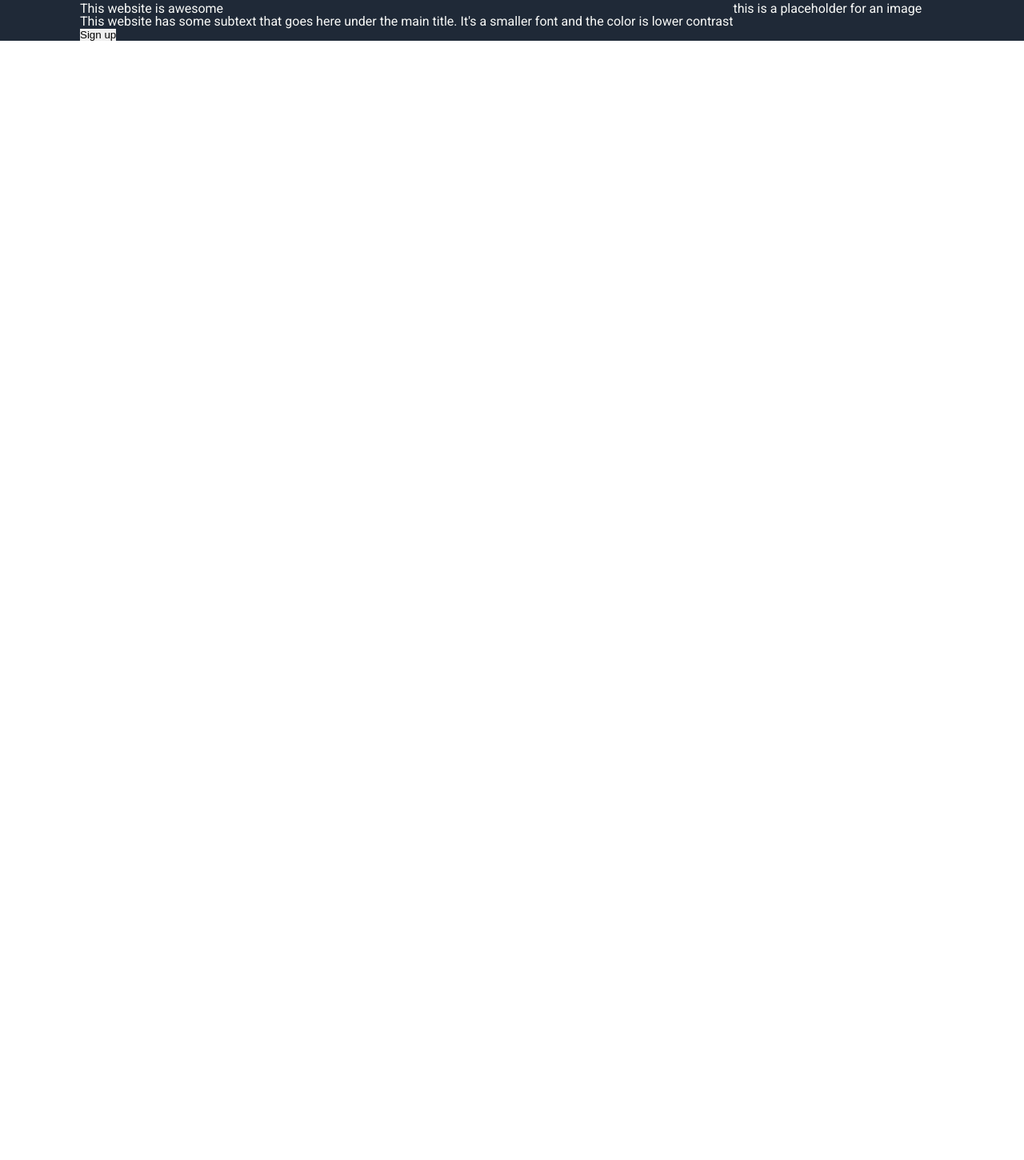
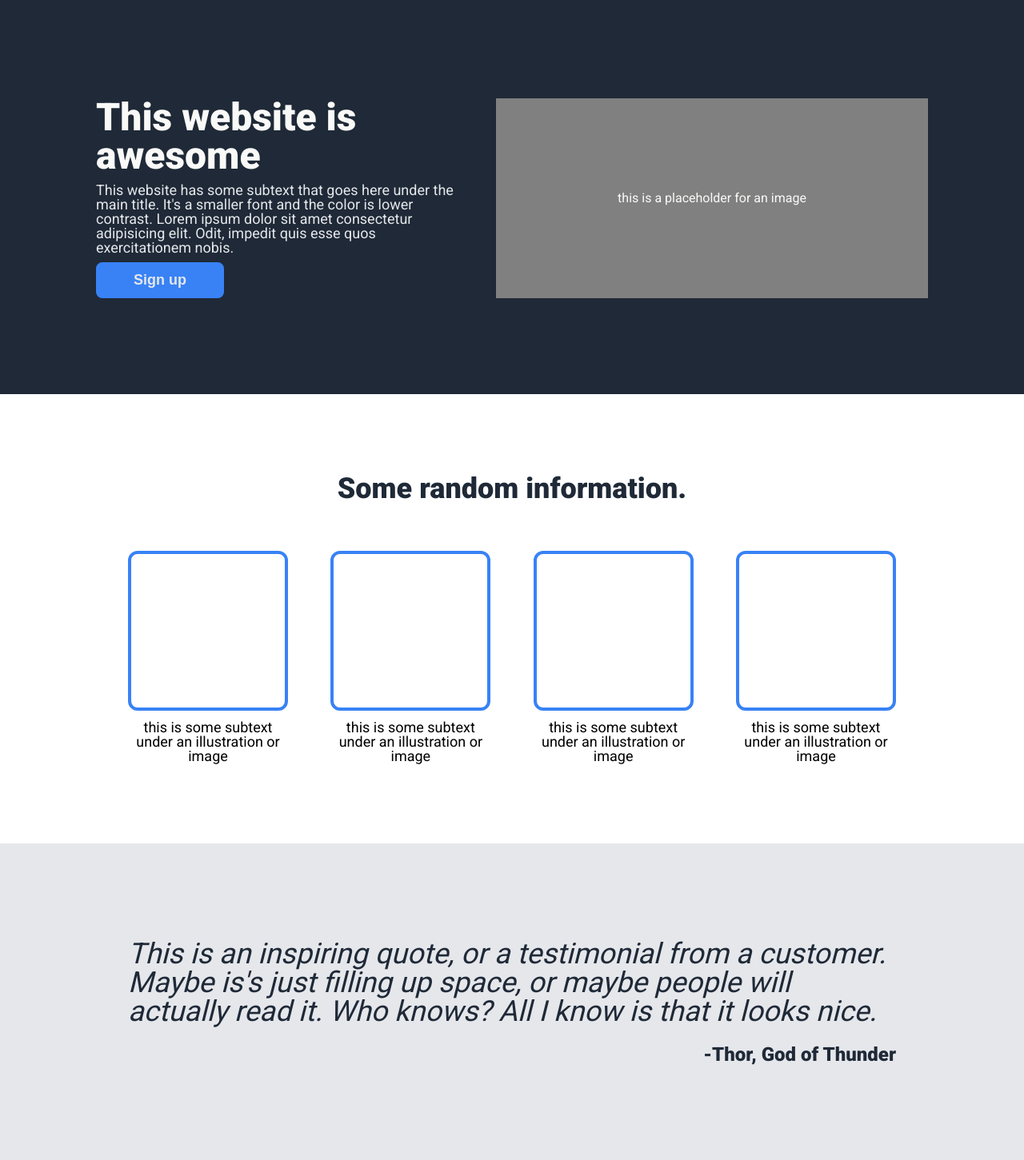
Before and after one commit to fallasllepbaby/landing-page-odin, a plain HTML site: page index.html in a window 1280 px wide. Shown: the part 45-1496 px from the top of the page at 80% size. Before the commit the page ends 800 px from the top, so only its background shows below. Drawn offline with Linux system fonts and the light colour scheme.

Commit message:
add: intro, items and quote section

```diff
--- a/index.html
+++ b/index.html
@@ -29,7 +29,7 @@
                     <div class="intro-flex-container">
                         <div class="left-column">
                             <div class="intro__header">This website is awesome</div>
-                            <div class="intro__text">This website has some subtext that goes here under the main title. It's a smaller font and the color is lower contrast</div>
+                            <div class="intro__text">This website has some subtext that goes here under the main title. It's a smaller font and the color is lower contrast. Lorem ipsum dolor sit amet consectetur adipisicing elit. Odit, impedit quis esse quos exercitationem nobis.</div>
                             <div class="intro__button"><button>Sign up</button></div>
                         </div>
                         <div class="right-column">
@@ -38,6 +38,38 @@
                     </div>
                 </div>
             </div>
+
+            <div class="items">
+                <div class="_container">
+                    <div class="items__header">Some random information.</div>
+                    <div class="items-flex-container">
+                        <div class="item-flex-container">
+                            <div class="items__item__image"></div>
+                            <div class="items__item__text">this is some subtext under an illustration or image</div>
+                        </div>
+                        <div class="item-flex-container">
+                            <div class="items__item__image"></div>
+                            <div class="items__item__text">this is some subtext under an illustration or image</div>
+                        </div>
+                        <div class="item-flex-container">
+                            <div class="items__item__image"></div>
+                            <div class="items__item__text">this is some subtext under an illustration or image</div>
+                        </div>
+                        <div class="item-flex-container">
+                            <div class="items__item__image"></div>
+                            <div class="items__item__text">this is some subtext under an illustration or image</div>
+                        </div>
+                    </div>
+                </div>
+            </div>
+            <div class="quote">
+                <div class="_container">
+                    <div class="quote-flex-container">
+                        <div class="quote__text">This is an inspiring quote, or a testimonial from a customer. Maybe is's just filling up space, or maybe people will actually read it. Who knows? All I know is that it looks nice.</div>
+                        <div class="quote__author">-Thor, God of Thunder</div>
+                    </div>
+                </div>
+            </div>
         </div>
         <div class="footer"></div>
     </div>
--- a/style.css
+++ b/style.css
@@ -43,11 +43,12 @@ body {
     display: flex;
     justify-content: space-between;
     align-items: center;
+    padding: 12px 0;
 }
 
 .header {
     background-color: #1f2937;
-    padding: 12px 0;
+
 }
 
 .logo {
@@ -73,8 +74,123 @@ a {
 .intro {
     color: #f9faf8;
     background-color: #1f2937;
+    padding: 120px;
+}
+
+.intro__header {
+    font-size: 48px;
+    font-weight:900;
+    color: #f9faf8;
+}
+
+.intro__text {
+    font-size: 18px;
+    font-weight: 400;
+    color: #e5e7eb;
+}
+
+.intro__button button{
+    display: inline-block;
+    background-color: #3882f6;
+    border-radius: 8px;
+    font-size: 18px;
+    font-weight: 600;
+    color: #e5e7eb;
+    padding: 8px 0;
+    border: 4px solid #3882f6;
+    text-align: center;
+    width: 160px;
+    cursor: pointer;
+}
+
+.intro__placeholder {
+    display: flex;
+    justify-content: center;
+    align-items: center;
+    width: 540px;
+    height: 250px;
+    background-color: gray;
+
 }
 
 .intro-flex-container {
     display: flex;
 }
+
+.left-column {
+    display: flex;
+    flex-direction: column;
+    justify-content: space-between;
+    margin-right: 50px;
+}
+
+/* 2.2 ITEMS */
+
+.items {
+    padding: 100px 0;
+
+}
+
+.items__header {
+    text-align: center;
+    font-size: 36px;
+    font-weight: 900;
+    color: #1f2937;
+    margin-bottom: 60px;
+}
+
+.items-flex-container {
+    display: flex;
+    justify-content: space-between;
+    align-items: center;
+    gap: 20px;
+    padding: 0 60px;
+}
+
+.item-flex-container {
+    display: flex;
+    flex-direction: column;
+    gap: 12px;
+    width: 200px;
+}
+
+.items__item__image {
+    border: 4px solid #3882f6;
+    border-radius: 12px;
+    width: 200px;
+    height: 200px;
+}
+
+.items__item__text {
+    font-size: 18px;
+    font-weight: 400;
+    text-align: center;
+}
+
+/* 2.3 QUOTE */
+
+.quote {
+    background-color: #e5e7eb;
+    padding: 120px 0;
+}
+
+.quote-flex-container {
+    display: flex;
+    flex-direction: column;
+    padding: 0 60px;
+}
+
+.quote__text {
+    font-size: 36px;
+    font-weight: 300;
+    font-style: italic;
+    color: #1f2937;
+    margin-bottom: 24px;
+}
+
+.quote__author {
+    font-size: 24px;
+    font-weight: 900;
+    color: #1f2937;
+    align-self: flex-end;
+}
```
